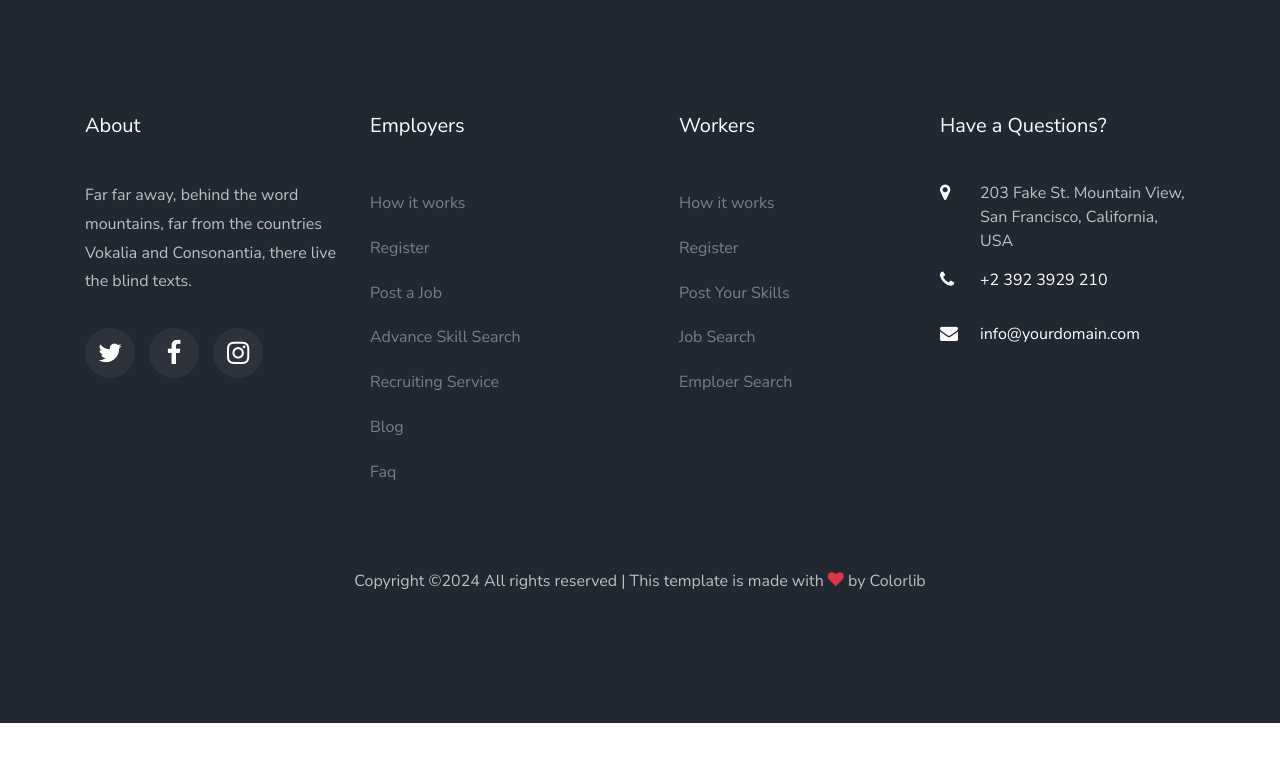
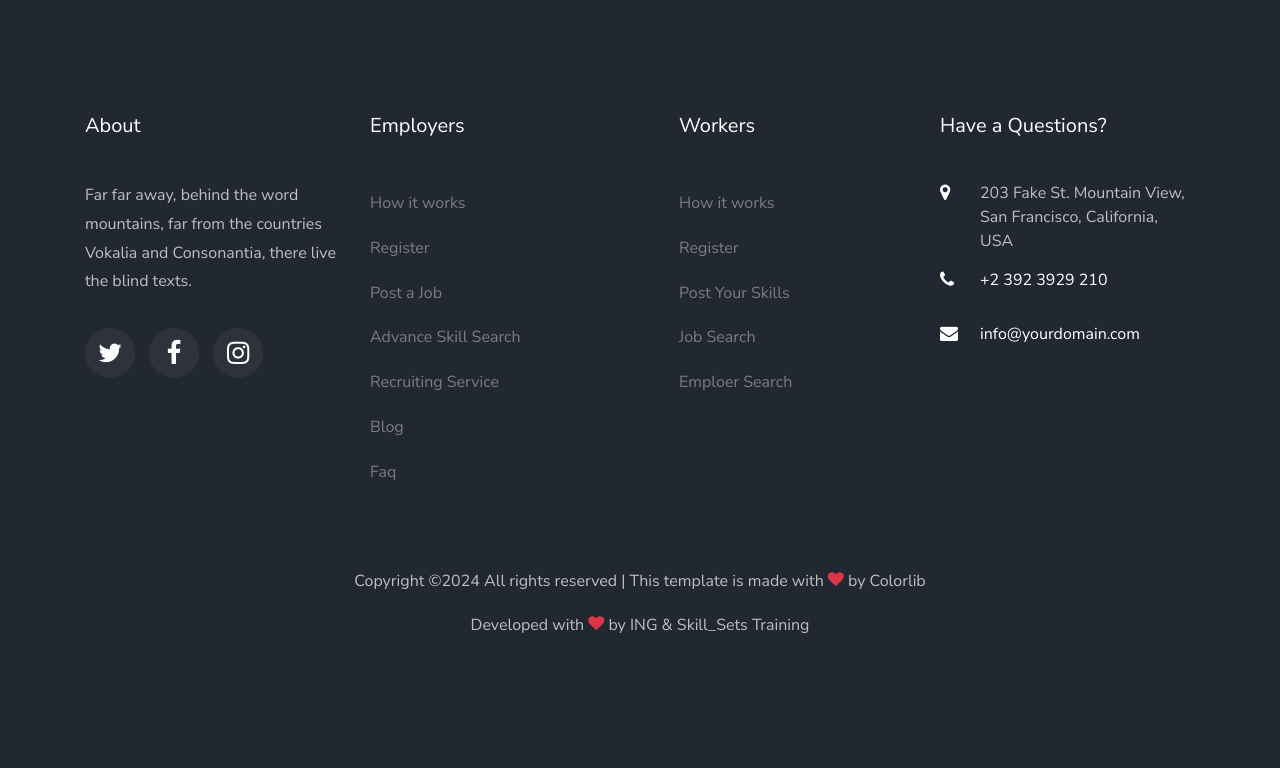
Before and after one commit to gurnitha/dj5-jobportal, a Django app: page / in a window 1280 px wide. Shown: the part 4732-5500 px from the top of the page. Before the commit the page ends 5455 px from the top, so only its background shows below. Run offline with Django 5.2, Linux system fonts and the light colour scheme; some libraries are stand-ins or nearby versions; some web fonts are replaced.

Commit message:
3. Load file statis pada template

```diff
--- a/templates/jobs/index.html
+++ b/templates/jobs/index.html
@@ -1,27 +1,29 @@
 <!-- templates/jobs/index.html -->
-
+{% load static %}
 <!DOCTYPE html>
 <html lang="en">
 <head>
     <title>JobPortal :: Home</title>
     <meta charset="utf-8">
     <meta name="viewport" content="width=device-width, initial-scale=1, shrink-to-fit=no">
-    <link rel="shortcut icon" href="/static/images/favicon.ico" type="image/x-icon">
+    <link rel="shortcut icon" href="{% static 'images/favicon.ico' %}" type="image/x-icon">
     <link href="https://fonts.googleapis.com/css?family=Nunito+Sans:200,300,400,600,700,800,900" rel="stylesheet">
-    <link rel="stylesheet" href="/static/css/open-iconic-bootstrap.min.css">
-    <link rel="stylesheet" href="/static/css/animate.css">
-    <link rel="stylesheet" href="/static/css/owl.carousel.min.css">
-    <link rel="stylesheet" href="/static/css/owl.theme.default.min.css">
-    <link rel="stylesheet" href="/static/css/magnific-popup.css">
-    <link rel="stylesheet" href="/static/css/aos.css">
-    <link rel="stylesheet" href="/static/css/ionicons.min.css">
-    <link rel="stylesheet" href="/static/css/bootstrap-datepicker.css">
-    <link rel="stylesheet" href="/static/css/jquery.timepicker.css">
-    <link rel="stylesheet" href="/static/css/flaticon.css">
-    <link rel="stylesheet" href="/static/css/icomoon.css">
-    <link rel="stylesheet" href="/static/css/style.css">
+    <link rel="stylesheet" href="{% static 'css/open-iconic-bootstrap.min.css' %}">
+    <link rel="stylesheet" href="{% static 'css/animate.css' %}">
+    <link rel="stylesheet" href="{% static 'css/owl.carousel.min.css' %}">
+    <link rel="stylesheet" href="{% static 'css/owl.theme.default.min.css' %}">
+    <link rel="stylesheet" href="{% static 'css/magnific-popup.css' %}">
+    <link rel="stylesheet" href="{% static 'css/aos.css' %}">
+    <link rel="stylesheet" href="{% static 'css/ionicons.min.css' %}">
+    <link rel="stylesheet" href="{% static 'css/bootstrap-datepicker.css' %}">
+    <link rel="stylesheet" href="{% static 'css/jquery.timepicker.css' %}">
+    <link rel="stylesheet" href="{% static 'css/flaticon.css' %}">
+    <link rel="stylesheet" href="{% static 'css/icomoon.css' %}">
+    <link rel="stylesheet" href="{% static 'css/style.css' %}">
 </head>
 <body>
+
+	<!--============================= Navbar =============================-->
     <nav class="navbar navbar-expand-lg navbar-dark ftco_navbar bg-dark ftco-navbar-light" id="ftco-navbar">
         <div class="container">
             <a class="navbar-brand" href="index.html">JobPortal</a>
@@ -574,32 +598,42 @@
                         Copyright &copy;<script>document.write(new Date().getFullYear());</script> All rights reserved | This template is made with <i class="icon-heart text-danger" aria-hidden="true"></i> by <a href="https://colorlib.com" target="_blank">Colorlib</a>
                         <!-- Link back to Colorlib can't be removed. Template is licensed under CC BY 3.0. -->
                     </p>
+                    <p>
+                        </script> Developed with <i class="icon-heart text-danger" aria-hidden="true"></i> by <a href="" target="_blank">ING & Skill_Sets Training</a>
+                    </p>
                 </div>
             </div>
         </div>
     </footer>
-    <!-- loader -->
+	<!--============================= Footer =============================-->
+
+    <!--============================= Loader =============================-->
     <div id="ftco-loader" class="show fullscreen">
         <svg class="circular" width="48px" height="48px">
             <circle class="path-bg" cx="24" cy="24" r="22" fill="none" stroke-width="4" stroke="#eeeeee"/>
             <circle class="path" cx="24" cy="24" r="22" fill="none" stroke-width="4" stroke-miterlimit="10" stroke="#F96D00"/>
         </svg>
     </div>
-    <script src="/static/js/jquery.min.js"></script>
-    <script src="/static/js/jquery-migrate-3.0.1.min.js"></script>
-    <script src="/static/js/popper.min.js"></script>
-    <script src="/static/js/bootstrap.min.js"></script>
-    <script src="/static/js/jquery.easing.1.3.js"></script>
-    <script src="/static/js/jquery.waypoints.min.js"></script>
-    <script src="/static/js/jquery.stellar.min.js"></script>
-    <script src="/static/js/owl.carousel.min.js"></script>
-    <script src="/static/js/jquery.magnific-popup.min.js"></script>
-    <script src="/static/js/aos.js"></script>
-    <script src="/static/js/jquery.animateNumber.min.js"></script>
-    <script src="/static/js/bootstrap-datepicker.js"></script>
-    <script src="/static/js/scrollax.min.js"></script>
+    <!--============================= Loader end =============================-->
+
+	<!--============================= Sripts =============================-->
+    <script src="{% static 'js/jquery.min.js' %}"></script>
+    <script src="{% static 'js/jquery-migrate-3.0.1.min.js' %}"></script>
+    <script src="{% static 'js/popper.min.js' %}"></script>
+    <script src="{% static 'js/bootstrap.min.js' %}"></script>
+    <script src="{% static 'js/jquery.easing.1.3.js' %}"></script>
+    <script src="{% static 'js/jquery.waypoints.min.js' %}"></script>
+    <script src="{% static 'js/jquery.stellar.min.js' %}"></script>
+    <script src="{% static 'js/owl.carousel.min.js' %}"></script>
+    <script src="{% static 'js/jquery.magnific-popup.min.js' %}"></script>
+    <script src="{% static 'js/aos.js' %}"></script>
+    <script src="{% static 'js/jquery.animateNumber.min.js' %}"></script>
+    <script src="{% static 'js/bootstrap-datepicker.js' %}"></script>
+    <script src="{% static 'js/scrollax.min.js' %}"></script>
     <script src="https://maps.googleapis.com/maps/api/js?key=AIzaSyBVWaKrjvy3MaE7SQ74_uJiULgl1JY0H2s&sensor=false"></script>
-    <script src="/static/js/google-map.js"></script>
-    <script src="/static/js/main.js"></script>
+    <script src="{% static 'js/google-map.js' %}"></script>
+    <script src="{% static 'js/main.js' %}"></script>
+	<!--============================= Sripts end =============================-->
+
 </body>
 </html>
```
Also changed, not shown: other parts of templates/jobs/index.html (+38 -16 lines), README.md.
